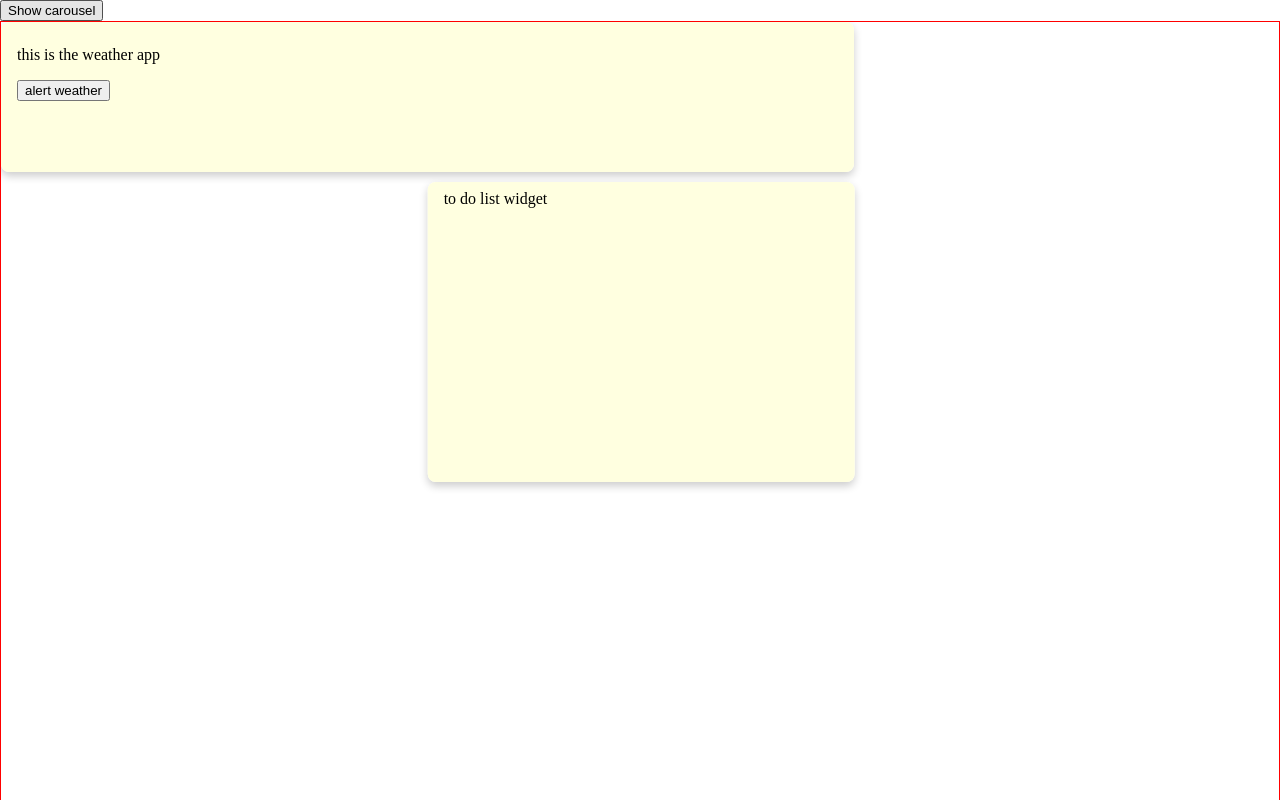
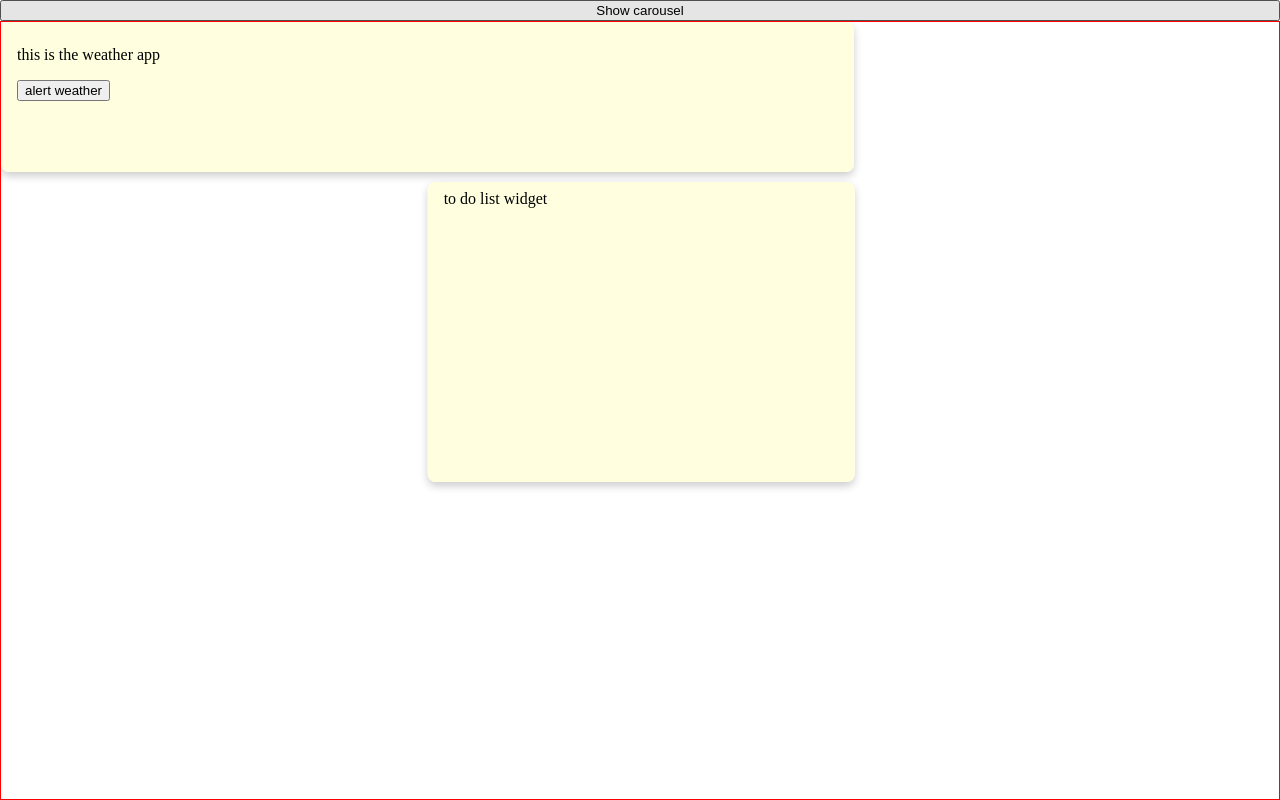
Before and after one commit to MakersAll8/dnd, a React (Create React App) app: page / in a window 1280 px wide. Built offline with nearby package versions, Linux system fonts and the light colour scheme.

Commit message:
flexbox layout to grow container correctly

```diff
--- a/src/CustomDragLayer.tsx
+++ b/src/CustomDragLayer.tsx
@@ -87,12 +87,13 @@ export const CustomDragLayer: FC<CustomDragLayerProps> = ({
   // initialOffset and currentOffset are relative to the entire document flow
   const [left, top] = snapToGrid({
     x: currentOffset?.x || 0,
-    y: currentOffset?.y || 0 - (dashboardRef.current?.offsetTop || 0),
-    // (window.scrollY || 0)
+    y:
+      currentOffset?.y ||
+      0 - (dashboardRef.current?.offsetTop || 0) + (window.scrollY || 0),
     columns: layoutSnap.columns,
   });
 
-  console.log(`left: ${left} top: ${top}`);
+  // console.log(`left: ${left} top: ${top}`);
 
   function renderItem() {
     switch (itemType) {
@@ -150,12 +151,12 @@ export const CustomDragLayer: FC<CustomDragLayerProps> = ({
       ...newWidgetsSnap.filter((i) => i.name !== "snap"),
       oldWidget,
     ];
-    console.log({
-      oldLeft,
-      _left,
-      oldTop,
-      top,
-    });
+    // console.log({
+    //   oldLeft,
+    //   _left,
+    //   oldTop,
+    //   top,
+    // });
     currentDraggingItemName.current = {
       name: item.name,
       left: _left,
--- a/src/WidgetBoard.tsx
+++ b/src/WidgetBoard.tsx
@@ -24,8 +24,7 @@ export default function WidgetBoard({
 
   return (
     <>
-      <div className="testPoint" />
-      <div style={{ height: "100%" }}>
+      <div style={{ height: "100%", display: "flex", flexDirection: "column" }}>
         <button
           onClick={() => {
             setEdit((toggle) => !toggle);
@@ -53,10 +52,7 @@ export default function WidgetBoard({
           </Carousel>
         )}
 
-        <div
-          ref={dashboardRef}
-          style={{ height: "100%", position: "relative" }}
-        >
+        <div ref={dashboardRef} style={{ flexGrow: 1, position: "relative" }}>
           <Container title="Widgets" snapToGrid={true}>
             {widgets.map((availableWidget) => {
               const { name, top, left, children, height, width } =
```
